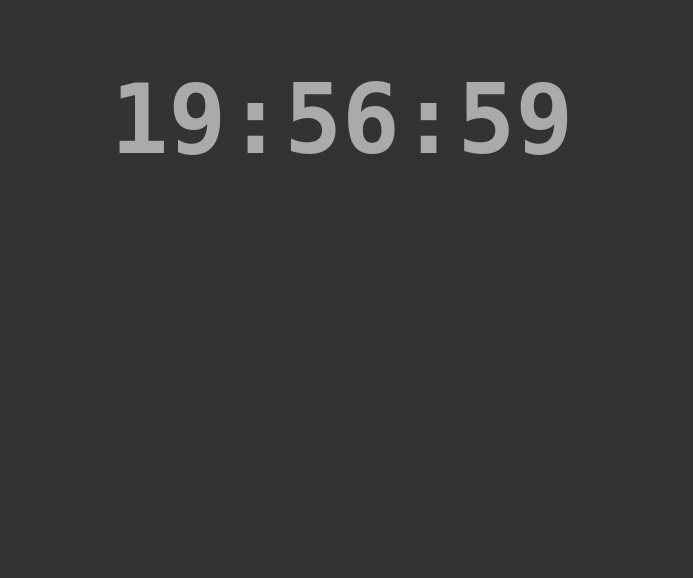
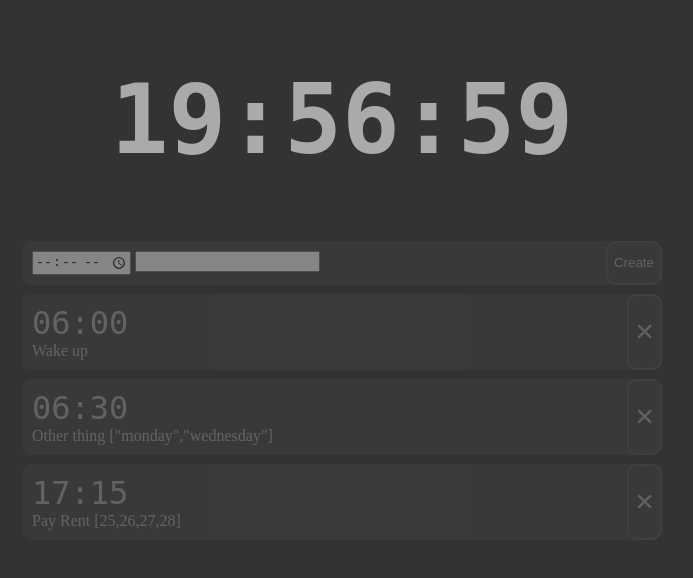
Before and after one commit to jugglinmike/ng-alarm-clock, a website: page index.html in a window 1280 px wide. Shown: the whole page, without its empty margins (298-991 px from the left). Drawn offline with Linux system fonts and the light colour scheme; a web font is replaced by a local one.

Commit message:
Add UI for alarm management

```diff
--- a/index.html
+++ b/index.html
@@ -1,9 +1,10 @@
 <!DOCTYPE html>
-<html ng-app>
+<html ng-app="alarmClock">
 	<head>
 		<title></title>
 		<link rel="stylesheet" href="styles/index.css" type="text/css">
 		<script src="scripts/lib/angular.js"></script>
+		<script src="scripts/controllers.js"></script>
 		<script src="scripts/app.js"></script>
 	</head>
 	<body ng-controller="ClockCtrl">
@@ -13,5 +14,7 @@
 			--><span class="colon">:</span><!--
 			--><span class="second">{{time | date:'ss'}}</span>
 		</h1>
+		<ul class="alarms" ng-view>
+		</ul>
 	</body>
 </html>
--- /dev/null
+++ b/partials/alarm.html
@@ -0,0 +1,11 @@
+<li class="alarm add-new" ng-model="newAlarm">
+	<input type="time" ng-model="newAlarm.time">
+	<input type="text" ng-model="newAlarm.title">
+	<button class="create" ng-click="create()">Create</button>
+</li>
+<li class="alarm" ng-repeat="alarm in alarms">
+	<span class="time">{{ alarm.time | date:'HH:mm' }}</span>
+	<h1 class="title">{{ alarm.title }}</h2>
+	<span class="schedule">{{ alarm.schedule }}</span>
+	<button class="remove" ng-click="remove(alarm)">&times;</button>
+</li>
--- a/scripts/app.js
+++ b/scripts/app.js
@@ -1,13 +1,4 @@
-function ClockCtrl($scope, $timeout) {
-
-	$scope.resetTime = function() {
-		$scope.time = new Date();
-	};
-
-	var update = function() {
-		$scope.resetTime();
-		$timeout(update, 1000);
-	};
-
-	update();
-}
+angular.module("alarmClock", []).
+	config(["$routeProvider", function($routeProvider) {
+		$routeProvider.otherwise({ templateUrl: "partials/alarm.html", controller: AlarmCtrl });
+	}]);
--- /dev/null
+++ b/scripts/controllers.js
@@ -0,0 +1,47 @@
+function ClockCtrl($scope, $timeout) {
+
+	$scope.resetTime = function() {
+		$scope.time = new Date();
+	};
+
+	var update = function() {
+		$scope.resetTime();
+		$timeout(update, 1000);
+	};
+
+	update();
+}
+
+function AlarmCtrl($scope) {
+	var newAlarm = $scope.newAlarm = {};
+	var alarms = $scope.alarms = [
+		{
+			title: "Wake up",
+			time: new Date(1970, 1, 1, 6, 0, 1),
+			repeat: 3
+		},
+		{
+			title: "Other thing",
+			time: new Date(1970, 1, 1, 6, 30, 34),
+			schedule: ["monday", "wednesday"]
+		},
+		{
+			title: "Pay Rent",
+			time: new Date(1970, 1, 1, 17, 15, 20),
+			schedule: [25, 26, 27, 28]
+		}
+	];
+
+	$scope.remove = function(alarm) {
+		alarms.splice(alarms.indexOf(alarm), 1);
+	};
+	$scope.create = function() {
+		var parts = newAlarm.time.split(":");
+		alarms.push({
+			title: newAlarm.title,
+			time: new Date(1970, 1, 1, parts[0], parts[1])
+		});
+		delete newAlarm.title;
+		delete newAlarm.time;
+	};
+}
--- a/styles/index.css
+++ b/styles/index.css
@@ -5,12 +5,60 @@
 	src: local('Droid Sans Mono'), local('DroidSansMono'), url(http://themes.googleusercontent.com/static/fonts/droidsansmono/v4/ns-m2xQYezAtqh7ai59hJUYuTAAIFFn5GTWtryCmBQ4.woff) format('woff');
 }
 
+* {
+	box-sizing: border-box;
+}
 body {
 	background-color: #333;
 	color: #aaa;
+	margin: 0;
+	padding: 0;
+	border: 0;
 }
 .current-time {
 	text-align: center;
 	font-family: 'Droid Sans Mono', mono;
 	font-size: 6em;
 }
+.alarms {
+	list-style-type: none;
+	margin: 0 auto;
+	padding: 0;
+	width: 50%;
+}
+.alarm {
+	background-color: #444;
+	border-radius: 10px;
+	padding: 10px;
+	position: relative;
+	margin-bottom: 9px;
+	transition: opacity 0.4s;
+	-webkit-transition: opacity 0.4s;
+	opacity: 0.4;
+} .alarm .time {
+	display: block;
+	font-size: 2em;
+	font-family: 'Droid Sans Mono', mono;
+} .alarm .title {
+	margin: 0;
+	font-size: 1em;
+	display: inline;
+	font-weight: normal;
+} .alarm .remove, .alarm .create {
+	cursor: pointer;
+	position: absolute;
+	background-color: transparent;
+	color: inherit;
+	top: 0;
+	right: 0;
+	display: block;
+	height: 100%;
+	text-align: center;
+	border: solid 2px #555;
+	border-radius: 10px;
+	margin: 0;
+} .alarm .remove {
+	font-size: 2em;
+} .alarm:hover {
+	opacity: 1;
+}
```
